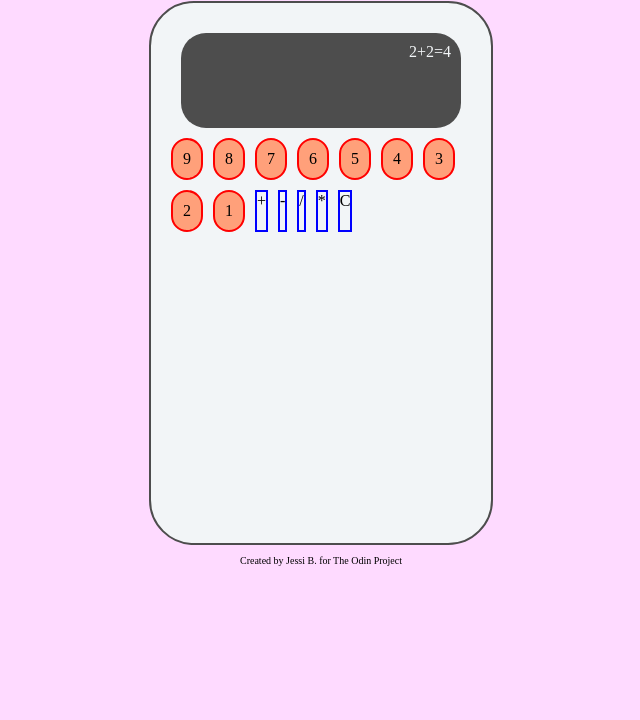
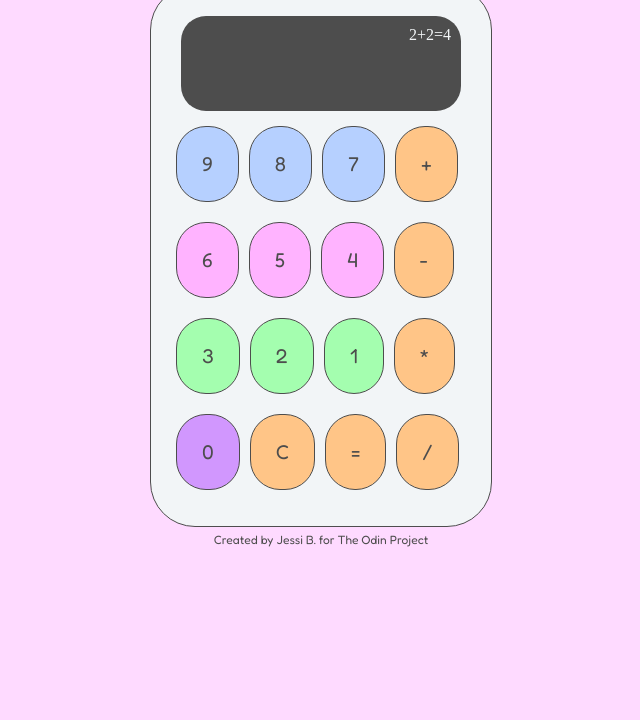
Before and after one commit to baumjessi/calculator, a plain HTML site: page index.html in a window 1280 px wide. Shown: the part 80-800 px from the top of the page, without its empty margins (319-959 px from the left). Drawn offline with Linux system fonts and the light colour scheme; a web font is replaced by a local one.

Commit message:
Edit stylesheet and add operator functions in JS
Edit stylesheet to improve user interface of calculator. Create
functions in Javascript that add, subtract, multiply, and divide
variables input by the user. Create a function entitled "operate" that
calls one of these operations depending on user input.

```diff
--- a/index.html
+++ b/index.html
@@ -5,6 +5,7 @@
     <meta name="viewport" content="width=device-width, initial-scale=1.0">
     <link rel="stylesheet" href="style.css">
     <style>
+        @import url('https://fonts.googleapis.com/css2?family=Fredoka:wght@300..700&display=swap');
         @import url('https://fonts.googleapis.com/css2?family=Kumbh+Sans:wght@100..900&family=Playwrite+CU:wght@100..400&display=swap');
     </style>
     <title>Document</title>
@@ -14,22 +15,33 @@
     <div class="calc-body">
         <div class="display">2+2=4</div>
         <div class="num-container">
-            <div class="num">9</div>
-            <div class="num">8</div>
-            <div class="num">7</div>
-            <div class="num">6</div>
-            <div class="num">5</div>
-            <div class="num">4</div>
-            <div class="num">3</div>
-            <div class="num">2</div>
-            <div class="num">1</div>
-            <div class="op">+</div>
-            <div class="op">-</div>
-            <div class="op">/</div>
-            <div class="op">*</div>
-            <div class="op">C</div>
+            <div class="num-row">
+                <div class="num-blue">9</div>
+                <div class="num-blue">8</div>
+                <div class="num-blue">7</div>
+                <div class="num-orange">+</div>
+            </div>
+            <div class="num-row">
+                <div class="num-pink">6</div>
+                <div class="num-pink">5</div>
+                <div class="num-pink">4</div>
+                <div class="num-orange">-</div>
+            </div>
+            <div class="num-row">
+                <div class="num-green">3</div>
+                <div class="num-green">2</div>
+                <div class="num-green">1</div>
+                <div class="num-orange">*</div>
+            </div>
+            <div class="num-row">
+                <div class="num-purple">0</div>
+                <div class="num-orange">C</div>
+                <div class="num-orange">=</div>
+                <div class="num-orange">/</div>
+            </div>
         </div>
     </div>
     <p>Created by Jessi B. for The Odin Project</p>
+      <script src="main.js"></script>
 </body>
 </html>
--- a/main.js
+++ b/main.js
@@ -0,0 +1,34 @@
+function add(num1, num2) {
+    result = num1 + num2;
+    return result;
+}
+
+function subtract(num1, num2) {
+    result = num1 - num2;
+    return result;
+}
+
+function multiply(num1, num2) {
+    result = num1 * num2;
+    return result;
+}
+
+function divide(num1, num2) {
+    result = num1 / num2;
+    return result;
+}
+
+function operate(num1, num2, operator) {
+    if (operator === "+") {
+        console.log(add(num1, num2));
+    }
+    else if (operator === "-") {
+        console.log(subtract(num1, num2));
+    }
+    else if (operator === "*") {
+        console.log(multiply(num1, num2));
+    }
+    else {
+        console.log(divide(num1, num2));
+    }
+}
--- a/style.css
+++ b/style.css
@@ -3,13 +3,16 @@ h1 {
     font-family: "Playwrite CU", cursive;
     color: #4d4d4d;
     font-weight: 200;
+    font-size: 24px;
+    margin-top: 36px;
 }
 
 p {
     text-align: center;
-    font-family: 'Gill Sans', 'Gill Sans MT', Calibri, 'Trebuchet MS', sans-serif
+    font-family: "Fredoka", sans-serif;
     color: #4d4d4d;
-    font-size: 10px;
+    font-size: 12px;
+    margin-top: 5px;
 }
 
 html {
@@ -20,11 +23,11 @@ html {
 .calc-body {
     background-color: #f2f5f7;
     margin: auto;
-    margin-top: 10px;
+    margin-top: -15px;
     width: 300px;
     height: 500px;
     padding: 20px;
-    border: #4d4d4d solid 2px;
+    border: #4d4d4d solid 1px;
     border-radius: 45px;
 }
 
@@ -32,12 +35,6 @@ html {
     display: flex;
     flex-wrap: wrap;
     gap: 10px;
-}
-.num {
-    border: 2px solid red;
-    border-radius: 50px;
-    padding: 10px;
-    background-color: lightsalmon
 }
 
 .op {
@@ -54,3 +51,75 @@ html {
     color: #f2f5f7;
     padding: 10px;
     text-align: right;
+}
+.num-row {
+    display: flex;
+    justify-content: center;;
+}
+
+.num-blue {
+    background-color: #b6d0ff;
+    color: #4d4d4d;
+    font-family: "Fredoka", sans-serif;
+    font-size: 20px;
+    border-radius: 30px;
+    padding: 25px;
+    margin: 5px;
+    border: #4d4d4d solid 1px;
+}
+
+.num-pink {
+    background-color: #ffb3ff;
+    color: #4d4d4d;
+    font-family: "Fredoka", sans-serif;
+    font-size: 20px;
+    border-radius: 30px;
+    padding: 25px;
+    margin: 5px;
+    border: #4d4d4d solid 1px;
+}
+
+.num-purple {
+    background-color: #d197fe;
+    color: #4d4d4d;
+    font-family: "Fredoka", sans-serif;
+    font-size: 20px;
+    border-radius: 30px;
+    padding: 25px;
+    margin: 5px;
+    border: #4d4d4d solid 1px;
+}
+
+.num-green {
+    background-color: #a4feaf;
+    color: #4d4d4d;
+    font-family: "Fredoka", sans-serif;
+    font-size: 20px;
+    border-radius: 30px;
+    padding: 25px;
+    margin: 5px;
+    border: #4d4d4d solid 1px;
+}
+
+.num-orange {
+    background-color: #ffc587;
+    color: #4d4d4d;
+    font-family: "Fredoka", sans-serif;
+    font-size: 20px;
+    border-radius: 30px;
+    padding: 25px;
+    margin: 5px;
+    border: #4d4d4d solid 1px;
+}
+.num {
+    border: 2px solid red;
+    border-radius: 50px;
+    font-size: 20px;
+    padding: 40px;
+    background-color: lightsalmon
+}
+
+.num-row {
+    display: flex;
+    flex-direction: row;
+}
```
